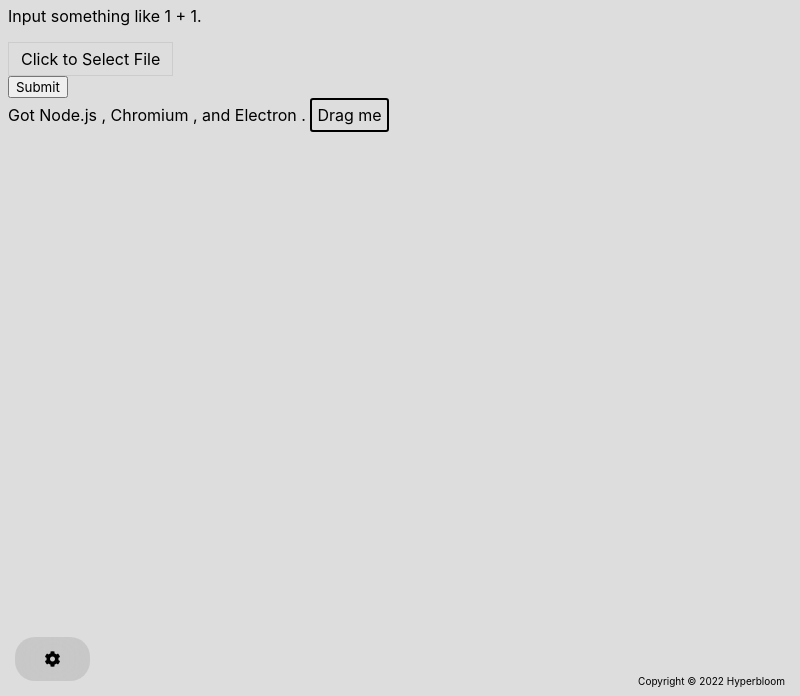
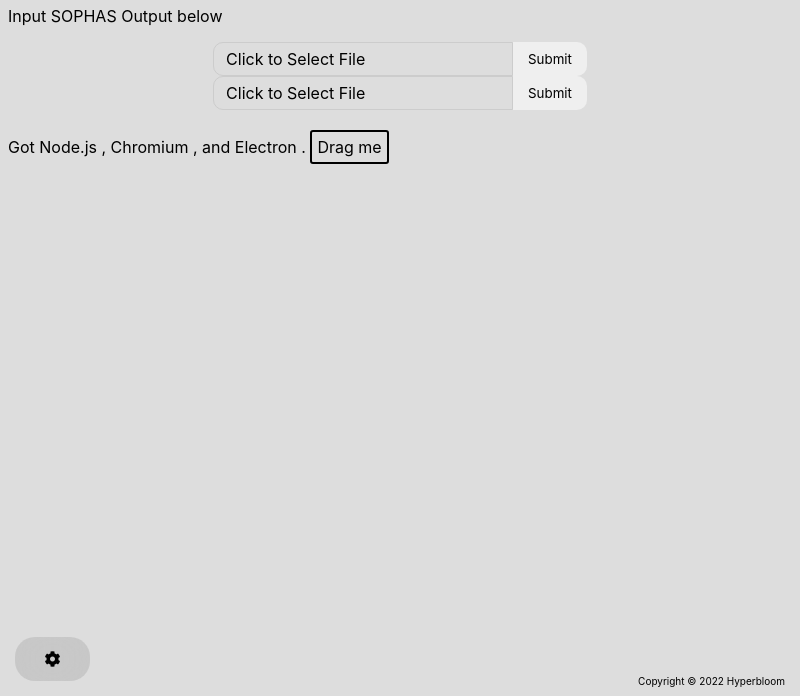
Before and after one commit to Hyperbloom-AI/electron-python-baseplate, an Electron app: page index.html in a window 800 px wide. Shown: the part 104-800 px from the top of the page. Drawn offline with Linux system fonts and the light colour scheme.

Commit message:
Bug not fixed; UI Updates

```diff
--- a/index.html
+++ b/index.html
@@ -12,14 +12,25 @@
   <body data-theme="device">
     <br/>
 
-    <h1>Simple Python Calculator!</h1>
-    <p>Input something like <code>1 + 1</code>.</p>
-    <label class="custom-file-upload">
-        <input type="file" id="input"/>
-        <span id="inputText">Click to Select File</span>
-    </label>
-    <br/>
-    <input id="submitButton" type="button" value="Submit"></input>
+    <h1>SOPHAS File Modifier to GDB</h1>
+    <p>Input SOPHAS Output below</p>
+    <div class="fs__wrapper">
+        <div class="send-file__wrapper">
+            <label class="custom-file-upload">
+                <input type="file" id="input"/>
+                <span id="inputText">Click to Select File</span>
+            </label>
+            <button id="submitButton" class="inline-end__button">Submit</button>
+        </div>
+
+        <div class="receive-file__wrapper">
+            <label class="custom-file-upload">
+                <input type="file" id="input"/>
+                <span id="inputText">Click to Select File</span>
+            </label>
+            <button id="submitButton" class="inline-end__button">Submit</button>
+        </div>
+    </div>
     </br>
     Got <span id="result"></span>
 
--- a/styles/scaffolding.css
+++ b/styles/scaffolding.css
@@ -172,4 +172,26 @@ input[type="file"] {
     display: inline-block;
     padding: 6px 12px;
     cursor: pointer;
+    min-width: 300px;
+    border-radius: 10px 0 0 10px
 }
+
+.send-file__wrapper, .receive-file__wrapper {
+    display: flex;
+    flex-flow: row nowrap;
+    justify-content: center;
+}
+
+.inline-end__button {
+    border: none;
+    border-radius: 0 10px 10px 0;
+    padding-left: 15px;
+    padding-right: 15px;
+    font-family: Inter,sans-serif;
+}
+
+.fs__wrapper {
+    display: flex;
+    flex-flow: column nowrap;
+    align-items: center;
+}
```
Also changed, not shown: main.js (+8 -1 lines), preload.js (+8 -0 lines), 1 other file.
